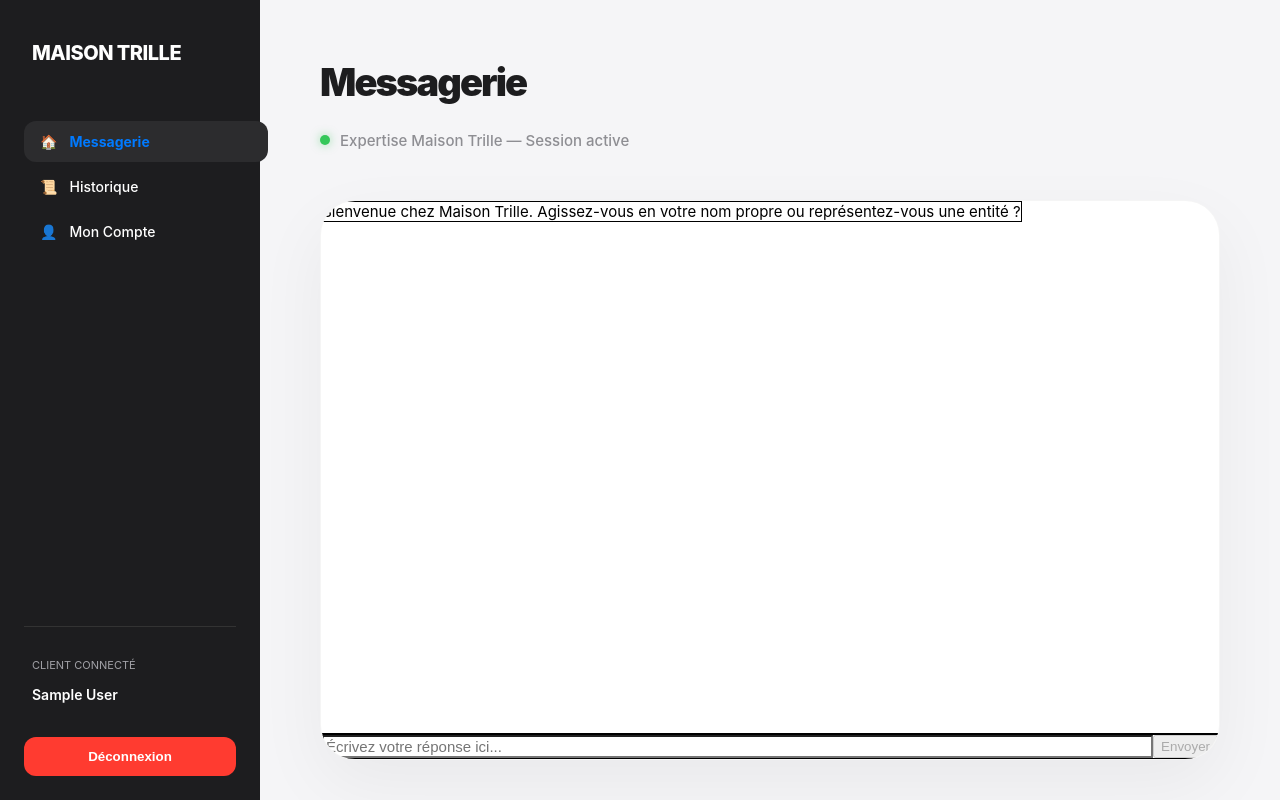
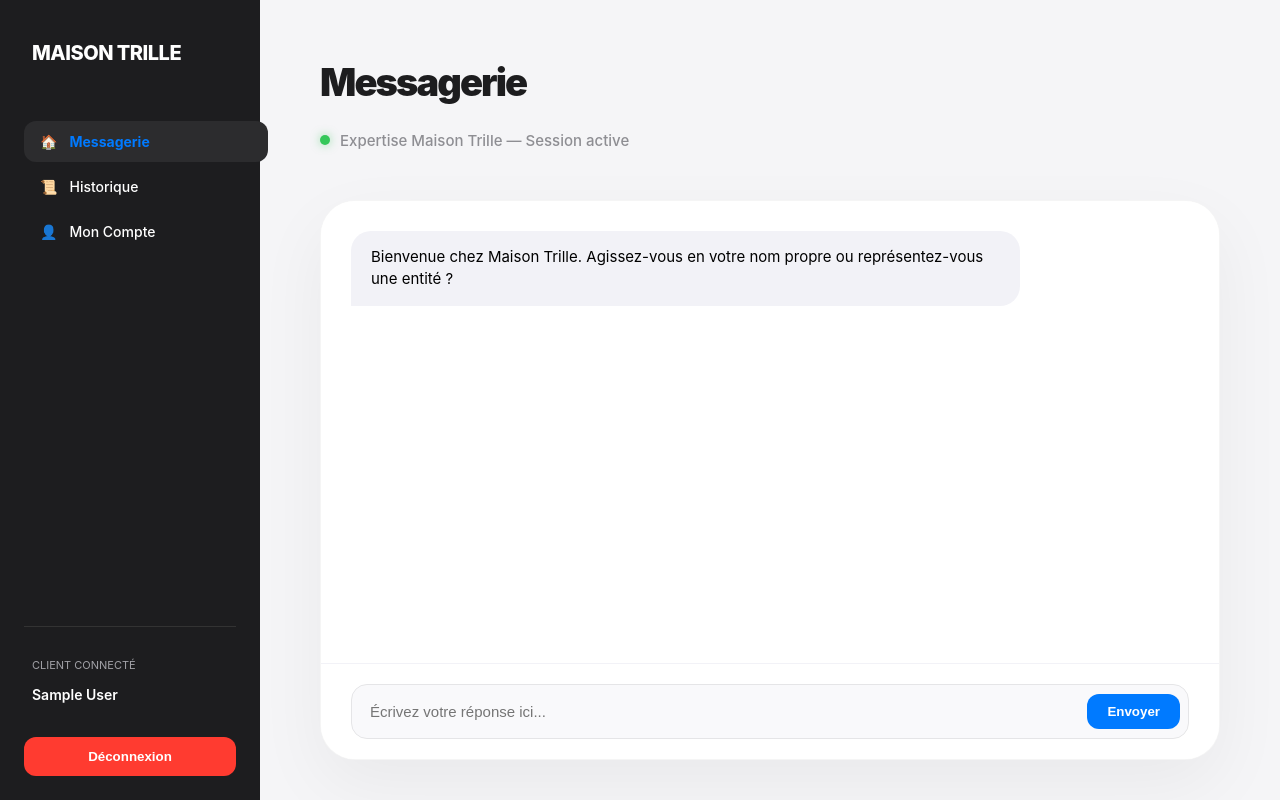
Before and after one commit to EIJulienTrille/ai-agent-vetting, a Next.js app: page / in a window 1280 px wide. Built offline with nearby package versions, Linux system fonts and the light colour scheme; no server answers; sample sign-in values are in the browser's storage.

Commit message:
Design: Restored prestige UI and synchronized with GPT-5.1

```diff
--- a/components/ChatInterface.tsx
+++ b/components/ChatInterface.tsx
@@ -1,7 +1,6 @@
 "use client";
 import React, { useState, useEffect, useRef } from "react";
 
-// Structure de message recommandée pour 2026
 interface Message {
   role: "assistant" | "user";
   content: string;
@@ -19,27 +18,23 @@
   const [loading, setLoading] = useState(false);
   const messagesEndRef = useRef<HTMLDivElement>(null);
 
-  // Gestion du défilement automatique
   const scrollToBottom = () => {
     messagesEndRef.current?.scrollIntoView({ behavior: "smooth" });
   };
 
   useEffect(() => {
     scrollToBottom();
-  }, [messages, loading]);
+  }, [messages]);
 
   const handleSend = async () => {
     if (!input.trim() || loading) return;
 
-    // 1. Ajouter le message utilisateur à l'état local
     const userMessage: Message = { role: "user", content: input };
     setMessages((prev) => [...prev, userMessage]);
     setInput("");
     setLoading(true);
 
     try {
-      // 2. Appel à l'API OpenAI (Route : /api/chat)
-      // L'historique est envoyé pour maintenir le contexte de la conversation
       const response = await fetch("/api/chat", {
         method: "POST",
         headers: { "Content-Type": "application/json" },
@@ -54,24 +49,20 @@
       });
 
       const data = await response.json();
+      if (!response.ok) throw new Error(data.text || "Erreur serveur");
 
-      if (!response.ok) {
-        throw new Error(data.text || "Erreur serveur");
-      }
-
-      // 3. Ajouter la réponse de GPT-5.1 au chat
       setMessages((prev) => [
         ...prev,
         { role: "assistant", content: data.text },
       ]);
     } catch (err) {
-      console.error("Erreur ChatInterface:", err);
+      console.error("Erreur Chat:", err);
       setMessages((prev) => [
         ...prev,
         {
           role: "assistant",
           content:
-            "L'expert Maison Trille rencontre une difficulté de connexion. Veuillez réessayer.",
+            "L'expert Maison Trille rencontre une difficulté. Veuillez réessayer.",
         },
       ]);
     } finally {
@@ -80,32 +71,75 @@
   };
 
   return (
-    <div className="flex flex-col h-full w-full bg-white font-sans text-gray-900">
-      {/* Zone de messages scrollable */}
-      <div className="flex-1 overflow-y-auto p-6 md:p-10 flex flex-col gap-6">
+    <div
+      style={{
+        display: "flex",
+        flexDirection: "column",
+        height: "100%",
+        width: "100%",
+        backgroundColor: "white",
+      }}
+    >
+      {/* Zone de Messagerie */}
+      <div
+        style={{
+          flex: 1,
+          overflowY: "auto",
+          padding: "30px",
+          display: "flex",
+          flexDirection: "column",
+          gap: "20px",
+        }}
+      >
         {messages.map((m, i) => (
           <div
             key={i}
-            className={`max-w-[80%] p-4 rounded-2xl text-[15px] leading-relaxed shadow-sm ${
-              m.role === "user"
-                ? "self-end bg-blue-600 text-white rounded-br-none"
-                : "self-start bg-gray-100 text-gray-800 rounded-bl-none border border-gray-200"
-            }`}
+            style={{
+              alignSelf: m.role === "user" ? "flex-end" : "flex-start",
+              maxWidth: "75%",
+              padding: "15px 20px",
+              borderRadius:
+                m.role === "user" ? "20px 20px 0 20px" : "20px 20px 20px 0",
+              backgroundColor: m.role === "user" ? "#007AFF" : "#F2F2F7",
+              color: m.role === "user" ? "white" : "black",
+              fontSize: "15px",
+              lineHeight: "1.5",
+              boxShadow:
+                m.role === "user" ? "0 2px 10px rgba(0,122,255,0.1)" : "none",
+            }}
           >
             {m.content}
           </div>
         ))}
         {loading && (
-          <div className="self-start bg-gray-50 p-4 rounded-2xl border border-gray-100 italic text-gray-500 text-sm animate-pulse">
-            Maison Trille analyse votre demande...
+          <div
+            style={{
+              alignSelf: "flex-start",
+              color: "#8E8E93",
+              fontSize: "13px",
+              fontStyle: "italic",
+              marginLeft: "10px",
+            }}
+          >
+            Maison Trille analyse votre réponse...
           </div>
         )}
         <div ref={messagesEndRef} />
       </div>
 
-      {/* Barre d'entrée de texte fixe */}
-      <div className="p-6 border-t border-gray-100 bg-white">
-        <div className="flex gap-3 bg-gray-50 p-2 rounded-2xl border border-gray-200 focus-within:ring-2 focus-within:ring-blue-500 transition-all">
+      {/* Barre d'input optimisée */}
+      <div style={{ padding: "20px 30px", borderTop: "1px solid #F2F2F7" }}>
+        <div
+          style={{
+            display: "flex",
+            gap: "12px",
+            backgroundColor: "#F9F9FB",
+            padding: "8px",
+            borderRadius: "16px",
+            border: "1px solid #E5E5E7",
+            alignItems: "center",
+          }}
+        >
           <input
             type="text"
             value={input}
@@ -113,18 +147,30 @@
             onChange={(e) => setInput(e.target.value)}
             onKeyDown={(e) => e.key === "Enter" && handleSend()}
             placeholder="Écrivez votre réponse ici..."
-            className="flex-1 bg-transparent p-3 outline-none placeholder-gray-400 text-[15px]"
+            style={{
+              flex: 1,
+              border: "none",
+              backgroundColor: "transparent",
+              padding: "10px",
+              outline: "none",
+              fontSize: "15px",
+            }}
           />
           <button
             onClick={handleSend}
             disabled={loading || !input.trim()}
-            className={`px-6 py-3 rounded-xl font-semibold transition-all shadow-md ${
-              loading || !input.trim()
-                ? "bg-gray-300 text-gray-500 cursor-not-allowed"
-                : "bg-blue-600 text-white hover:bg-blue-700 active:scale-95"
-            }`}
+            style={{
+              backgroundColor: "#007AFF",
+              color: "white",
+              border: "none",
+              padding: "10px 20px",
+              borderRadius: "12px",
+              cursor: loading ? "not-allowed" : "pointer",
+              fontWeight: "600",
+              transition: "opacity 0.2s",
+            }}
           >
-            {loading ? "..." : "Envoyer"}
+            Envoyer
           </button>
         </div>
       </div>
```
